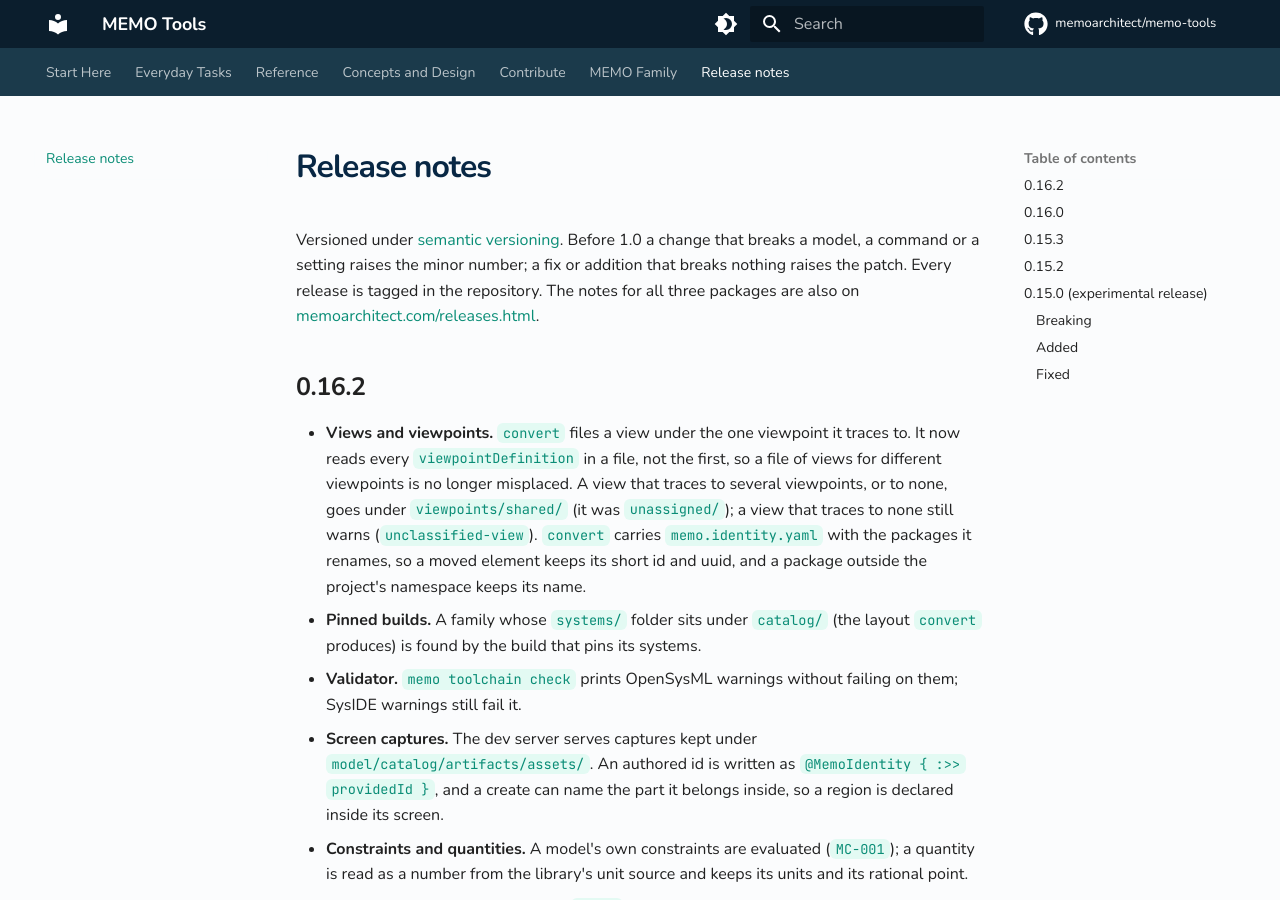
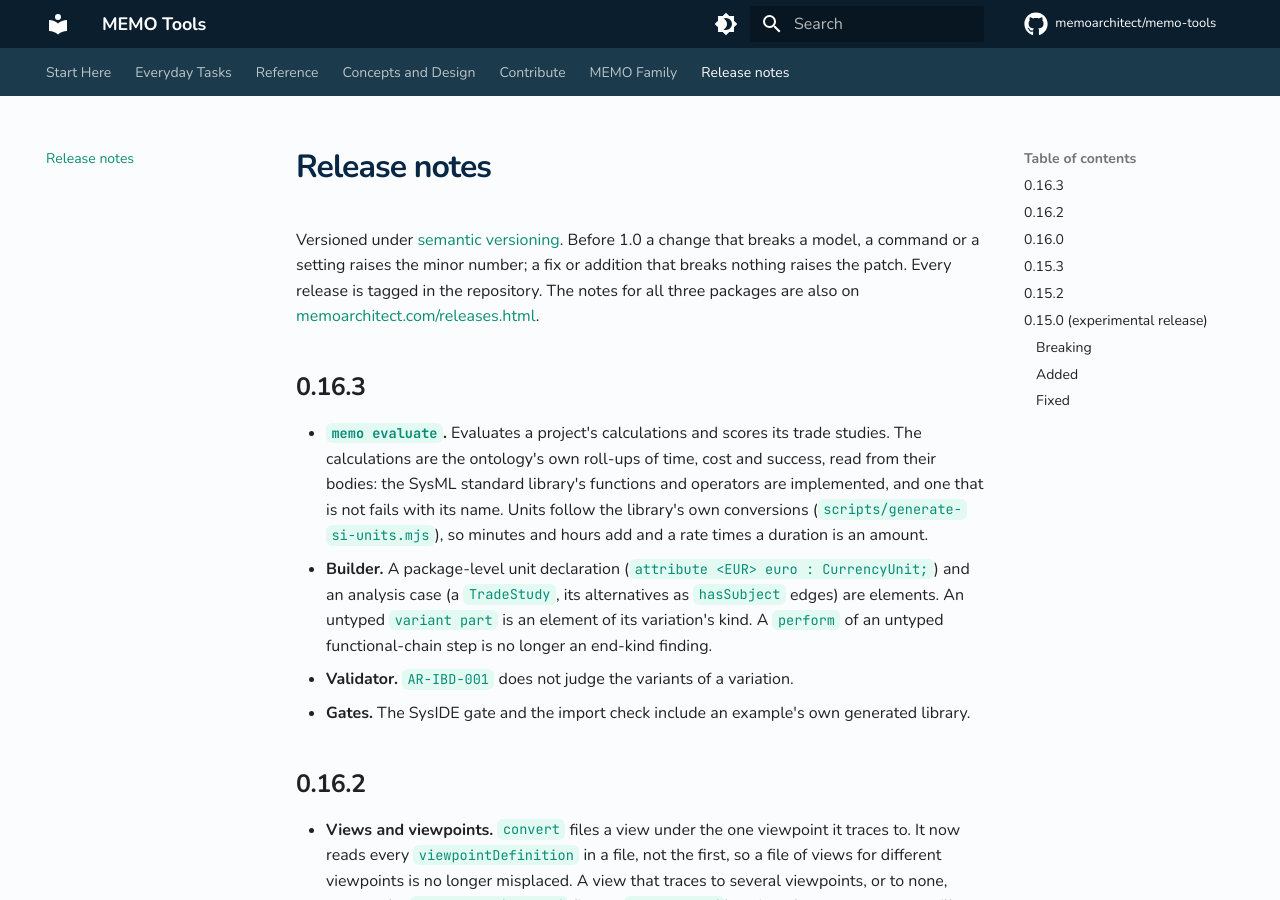
Before and after one commit to memoarchitect/memo-tools, an MkDocs documentation site: the page built from docs/release-notes.md, in a window 1280 px wide and 900 px high. Built offline with MkDocs 1.6.1 and Material for MkDocs 9.7.7, drawn with Linux system fonts in a browser that asks for light colours; comment, search, counter and statistics services are not loaded.

Commit message:
release: 0.16.3
Co-Authored-By: Claude Sonnet 5.5 <noreply@anthropic.com>

```diff
--- a/docs/release-notes.md
+++ b/docs/release-notes.md
@@ -1,6 +1,13 @@
 # Release notes
 
 Versioned under [semantic versioning](https://semver.org/). Before 1.0 a change that breaks a model, a command or a setting raises the minor number; a fix or addition that breaks nothing raises the patch. Every release is tagged in the repository. The notes for all three packages are also on [memoarchitect.com/releases.html](https://memoarchitect.com/releases.html).
+
+## 0.16.3
+
+- **`memo evaluate`.** Evaluates a project's calculations and scores its trade studies. The calculations are the ontology's own roll-ups of time, cost and success, read from their bodies: the SysML standard library's functions and operators are implemented, and one that is not fails with its name. Units follow the library's own conversions (`scripts/generate-si-units.mjs`), so minutes and hours add and a rate times a duration is an amount.
+- **Builder.** A package-level unit declaration (`attribute <EUR> euro : CurrencyUnit;`) and an analysis case (a `TradeStudy`, its alternatives as `hasSubject` edges) are elements. An untyped `variant part` is an element of its variation's kind. A `perform` of an untyped functional-chain step is no longer an end-kind finding.
+- **Validator.** `AR-IBD-001` does not judge the variants of a variation.
+- **Gates.** The SysIDE gate and the import check include an example's own generated library.
 
 ## 0.16.2
 
--- a/package.json
+++ b/package.json
@@ -54,7 +54,7 @@
     "check:transport": "node scripts/measure-transport-latency.mjs"
   },
   "dependencies": {
-    "@memoarchitect/ontology": "0.16.2",
+    "@memoarchitect/ontology": "0.16.3",
     "@openmbee/opensysml": "0.10.0",
     "chalk": "^5.3.0",
     "chokidar": "^4.0.0",
```
